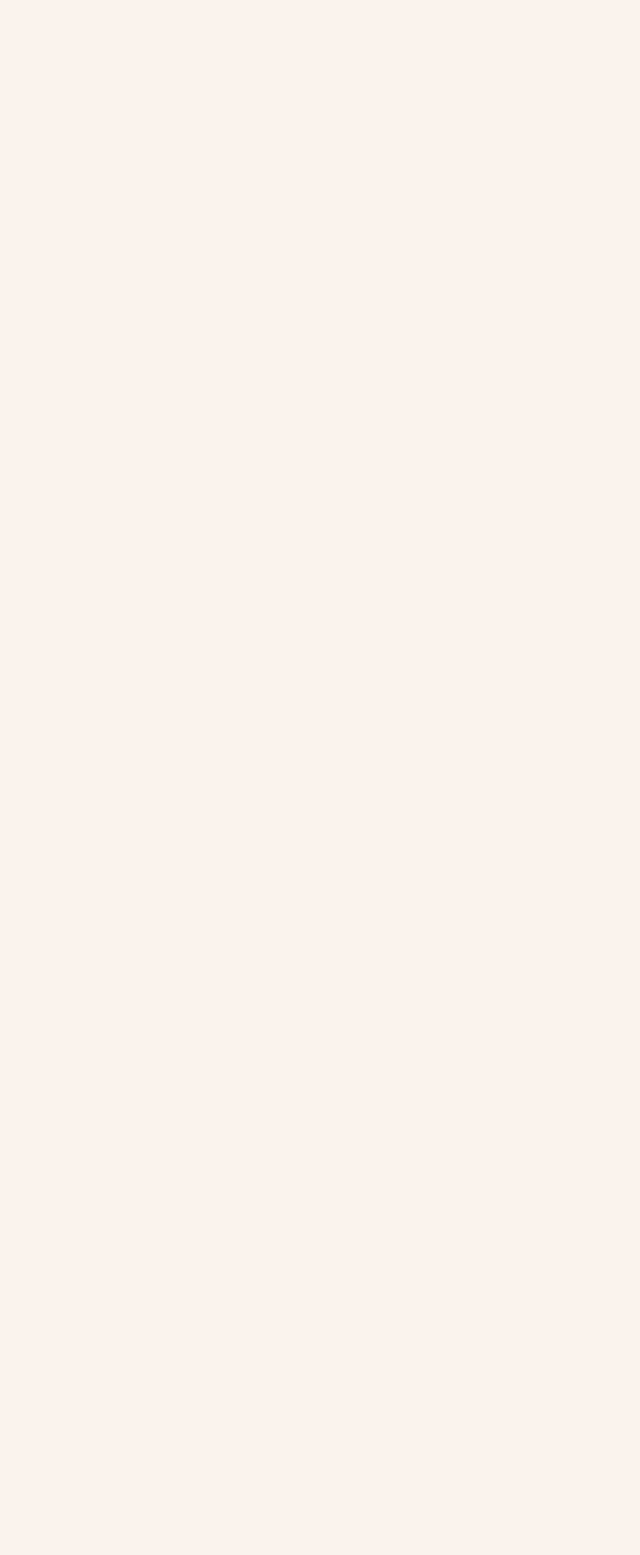
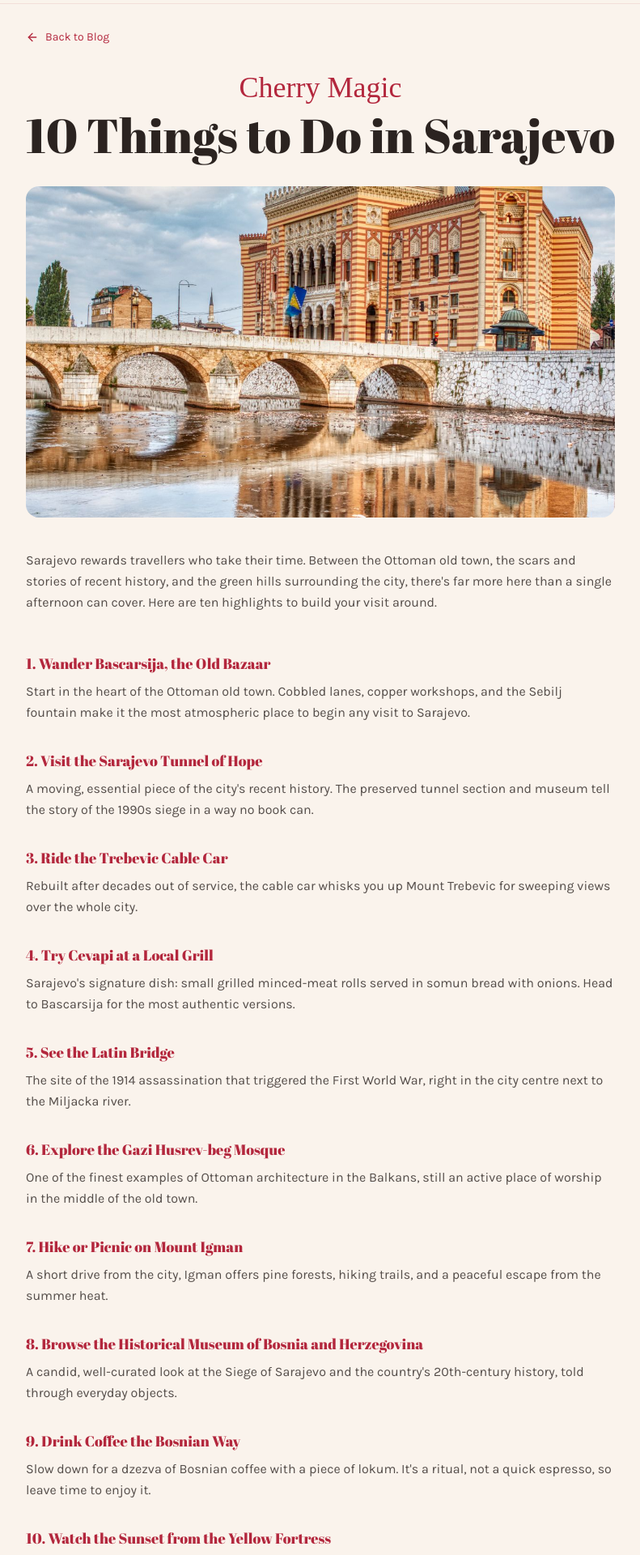
Before and after one commit to Enoltra/cherry-magic-appartment, a Next.js app: page /blog/10-things-sarajevo in a window 1280 px wide. Before the commit this address had no page. Shown: the part 60-1980 px from the top of the page at 81% size, without its empty margins (244-1035 px from the left). Before the commit the page ends 800 px from the top, so only its background shows below. Built offline with nearby package versions, Linux system fonts and the light colour scheme; a web font is replaced by a local one.

Commit message:
Add files via upload

```diff
--- /dev/null
+++ b/app/blog/10-things-sarajevo/page.tsx
@@ -0,0 +1,136 @@
+"use client";
+
+import Image from "next/image";
+import Link from "next/link";
+import { useLang } from "@/lib/i18n";
+import FadeUp from "@/components/FadeUp";
+import { ArrowLeft } from "lucide-react";
+
+export default function TenThingsSarajevoPost() {
+  const { lang } = useLang();
+
+  const sections = [
+    {
+      titleEn: "1. Wander Bascarsija, the Old Bazaar",
+      titleDe: "1. Bummeln Sie durch Bascarsija, den alten Basar",
+      textEn: "Start in the heart of the Ottoman old town. Cobbled lanes, copper workshops, and the Sebilj fountain make it the most atmospheric place to begin any visit to Sarajevo.",
+      textDe: "Beginnen Sie im Herzen der osmanischen Altstadt. Kopfsteinpflasterwege, Kupferwerkstatten und der Sebilj-Brunnen machen es zum stimmungsvollsten Ausgangspunkt fur jeden Besuch in Sarajevo."
+    },
+    {
+      titleEn: "2. Visit the Sarajevo Tunnel of Hope",
+      titleDe: "2. Besuchen Sie den Tunnel der Hoffnung",
+      textEn: "A moving, essential piece of the city's recent history. The preserved tunnel section and museum tell the story of the 1990s siege in a way no book can.",
+      textDe: "Ein bewegendes, wichtiges Stuck der jungeren Geschichte der Stadt. Der erhaltene Tunnelabschnitt und das Museum erzahlen die Geschichte der Belagerung der 1990er Jahre auf eine Weise, wie es kein Buch kann."
+    },
+    {
+      titleEn: "3. Ride the Trebevic Cable Car",
+      titleDe: "3. Fahren Sie mit der Trebevic-Seilbahn",
+      textEn: "Rebuilt after decades out of service, the cable car whisks you up Mount Trebevic for sweeping views over the whole city.",
+      textDe: "Nach jahrzehntelangem Stillstand wieder aufgebaut, bringt Sie die Seilbahn auf den Berg Trebevic mit einem weiten Blick uber die ganze Stadt."
+    },
+    {
+      titleEn: "4. Try Cevapi at a Local Grill",
+      titleDe: "4. Probieren Sie Cevapi in einem lokalen Grillrestaurant",
+      textEn: "Sarajevo's signature dish: small grilled minced-meat rolls served in somun bread with onions. Head to Bascarsija for the most authentic versions.",
+      textDe: "Das Wahrzeichen-Gericht Sarajevos: kleine gegrillte Hackfleischrollchen, serviert in Somun-Brot mit Zwiebeln. Gehen Sie nach Bascarsija fur die authentischsten Varianten."
+    },
+    {
+      titleEn: "5. See the Latin Bridge",
+      titleDe: "5. Besichtigen Sie die Lateinerbrucke",
+      textEn: "The site of the 1914 assassination that triggered the First World War, right in the city centre next to the Miljacka river.",
+      textDe: "Der Ort des Attentats von 1914, das den Ersten Weltkrieg ausloste, direkt im Stadtzentrum am Fluss Miljacka."
+    },
+    {
+      titleEn: "6. Explore the Gazi Husrev-beg Mosque",
+      titleDe: "6. Erkunden Sie die Gazi-Husrev-Beg-Moschee",
+      textEn: "One of the finest examples of Ottoman architecture in the Balkans, still an active place of worship in the middle of the old town.",
+      textDe: "Eines der schonsten Beispiele osmanischer Architektur auf dem Balkan, noch immer eine aktive Gebetsstatte mitten in der Altstadt."
+    },
+    {
+      titleEn: "7. Hike or Picnic on Mount Igman",
+      titleDe: "7. Wandern oder picknicken Sie auf dem Berg Igman",
+      textEn: "A short drive from the city, Igman offers pine forests, hiking trails, and a peaceful escape from the summer heat.",
+      textDe: "Eine kurze Fahrt von der Stadt entfernt bietet der Igman Kiefernwalder, Wanderwege und eine ruhige Auszeit von der Sommerhitze."
+    },
+    {
+      titleEn: "8. Browse the Historical Museum of Bosnia and Herzegovina",
+      titleDe: "8. Besuchen Sie das Historische Museum von Bosnien und Herzegowina",
+      textEn: "A candid, well-curated look at the Siege of Sarajevo and the country's 20th-century history, told through everyday objects.",
+      textDe: "Ein ehrlicher, gut kuratierter Blick auf die Belagerung von Sarajevo und die Geschichte des Landes im 20. Jahrhundert, erzahlt anhand von Alltagsgegenstanden."
+    },
+    {
+      titleEn: "9. Drink Coffee the Bosnian Way",
+      titleDe: "9. Trinken Sie Kaffee auf bosnische Art",
+      textEn: "Slow down for a dzezva of Bosnian coffee with a piece of lokum. It's a ritual, not a quick espresso, so leave time to enjoy it.",
+      textDe: "Gonnen Sie sich eine dzezva bosnischen Kaffee mit einem Stuck Lokum. Es ist ein Ritual, kein schneller Espresso, also nehmen Sie sich Zeit dafur."
+    },
+    {
+      titleEn: "10. Watch the Sunset from the Yellow Fortress",
+      titleDe: "10. Beobachten Sie den Sonnenuntergang von der Gelben Festung",
+      textEn: "Zuta Tabija is the classic sunset spot in Sarajevo, with panoramic views over the old town's rooftops and minarets.",
+      textDe: "Zuta Tabija ist der klassische Ort fur den Sonnenuntergang in Sarajevo, mit Panoramablick uber die Dacher und Minarette der Altstadt."
+    }
+  ];
+
+  return (
+    <div className="max-w-3xl mx-auto px-5 py-24">
+      <FadeUp>
+        <Link href="/blog" className="inline-flex items-center gap-2 font-body text-sm text-cherry hover:text-cherry-dark mb-8">
+          <ArrowLeft size={16} />
+          {lang === "en" ? "Back to Blog" : "Zuruck zum Blog"}
+        </Link>
+      </FadeUp>
+
+      <FadeUp delay={50}>
+        <p className="font-script text-3xl md:text-4xl text-cherry mb-2 text-center">Cherry Magic</p>
+        <h1 className="mb-8 text-center">
+          {lang === "en" ? "10 Things to Do in Sarajevo" : "10 Dinge, die man in Sarajevo tun kann"}
+        </h1>
+      </FadeUp>
+
+      <FadeUp delay={100}>
+        <div className="relative aspect-[16/9] rounded-2xl overflow-hidden mb-10">
+          <Image
+            src="/images/blog/10_things_visit_sarajevo.jpg"
+            alt={lang === "en" ? "10 Things to Do in Sarajevo" : "10 Dinge, die man in Sarajevo tun kann"}
+            fill
+            className="object-cover"
+          />
+        </div>
+      </FadeUp>
+
+      <FadeUp delay={150}>
+        <p className="font-body text-charcoal/80 leading-relaxed mb-12">
+          {lang === "en"
+            ? "Sarajevo rewards travellers who take their time. Between the Ottoman old town, the scars and stories of recent history, and the green hills surrounding the city, there's far more here than a single afternoon can cover. Here are ten highlights to build your visit around."
+            : "Sarajevo belohnt Reisende, die sich Zeit nehmen. Zwischen der osmanischen Altstadt, den Spuren und Geschichten der jungeren Vergangenheit und den grunen Hugeln rund um die Stadt gibt es hier weit mehr, als ein einzelner Nachmittag abdecken kann. Hier sind zehn Highlights, um Ihren Besuch zu planen."}
+        </p>
+      </FadeUp>
+
+      <div className="space-y-8">
+        {sections.map((s, i) => (
+          <FadeUp key={i} delay={i * 60}>
+            <h3 className="!text-lg !text-cherry mb-2">{lang === "en" ? s.titleEn : s.titleDe}</h3>
+            <p className="font-body text-charcoal/80 leading-relaxed">{lang === "en" ? s.textEn : s.textDe}</p>
+          </FadeUp>
+        ))}
+      </div>
+
+      <FadeUp delay={sections.length * 60 + 100}>
+        <div className="mt-16 pt-8 border-t border-cherry/10 text-center">
+          <p className="font-body text-charcoal/70 mb-4">
+            {lang === "en"
+              ? "Staying at Cherry Magic Apartment puts you a short walk from many of these spots."
+              : "Im Cherry Magic Apartment sind Sie nur einen kurzen Spaziergang von vielen dieser Orte entfernt."}
+          </p>
+          <Link
+            href="/"
+            className="inline-block bg-cherry hover:bg-cherry-dark text-cream px-7 py-3 rounded-full font-body text-sm uppercase tracking-wide transition-colors"
+          >
+            {lang === "en" ? "Back to Home" : "Zuruck zur Startseite"}
+          </Link>
+        </div>
+      </FadeUp>
+    </div>
+  );
+}
--- a/app/blog/page.tsx
+++ b/app/blog/page.tsx
@@ -1,6 +1,7 @@
 "use client";
 
 import Image from "next/image";
+import Link from "next/link";
 import { useLang } from "@/lib/i18n";
 import FadeUp from "@/components/FadeUp";
 
@@ -14,31 +15,37 @@ export default function BlogPage() {
       </FadeUp>
 
       <FadeUp delay={100}>
-        <div className="rounded-2xl overflow-hidden border border-cherry/10 bg-white/60">
-          <div className="relative aspect-[16/9]">
+        <Link
+          href="/blog/10-things-sarajevo"
+          className="group block rounded-2xl overflow-hidden border border-cherry/10 bg-white/60 transition-shadow hover:shadow-lg"
+        >
+          <div className="relative aspect-[16/9] overflow-hidden">
             <Image
               src="/images/blog/10_things_visit_sarajevo.jpg"
               alt={lang === "en" ? "10 Things to Do in Sarajevo" : "10 Dinge, die man in Sarajevo tun kann"}
               fill
-              className="object-cover"
+              className="object-cover transition-transform duration-500 group-hover:scale-105"
             />
           </div>
           <div className="p-6">
-            <h3 className="!text-lg !text-cherry mb-2">
+            <h3 className="!text-lg !text-cherry mb-2 group-hover:underline">
               {lang === "en" ? "10 Things to Do in Sarajevo" : "10 Dinge, die man in Sarajevo tun kann"}
             </h3>
             <p className="font-body text-charcoal/70 text-sm leading-relaxed">
               {lang === "en"
-                ? "Our top picks for exploring the city during your stay, from Baščaršija's old bazaar to the hills above Sarajevo."
-                : "Unsere besten Tipps, um die Stadt während Ihres Aufenthalts zu entdecken, vom alten Bazar in Baščaršija bis zu den Hügeln über Sarajevo."}
+                ? "Our top picks for exploring the city during your stay, from Bascarsija's old bazaar to the hills above Sarajevo."
+                : "Unsere besten Tipps, um die Stadt wahrend Ihres Aufenthalts zu entdecken, vom alten Bazar in Bascarsija bis zu den Hugeln uber Sarajevo."}
             </p>
+            <span className="inline-block mt-4 font-body text-sm uppercase tracking-wide text-cherry group-hover:text-cherry-dark">
+              {lang === "en" ? "Read more ->" : "Weiterlesen ->"}
+            </span>
           </div>
-        </div>
+        </Link>
       </FadeUp>
 
       <FadeUp delay={150}>
         <p className="font-body text-charcoal/60 text-sm text-center mt-12">
-          {lang === "en" ? "More travel guides coming soon." : "Weitere Reiseführer folgen in Kürze."}
+          {lang === "en" ? "More travel guides coming soon." : "Weitere Reisefuhrer folgen in Kurze."}
         </p>
       </FadeUp>
     </div>
```
